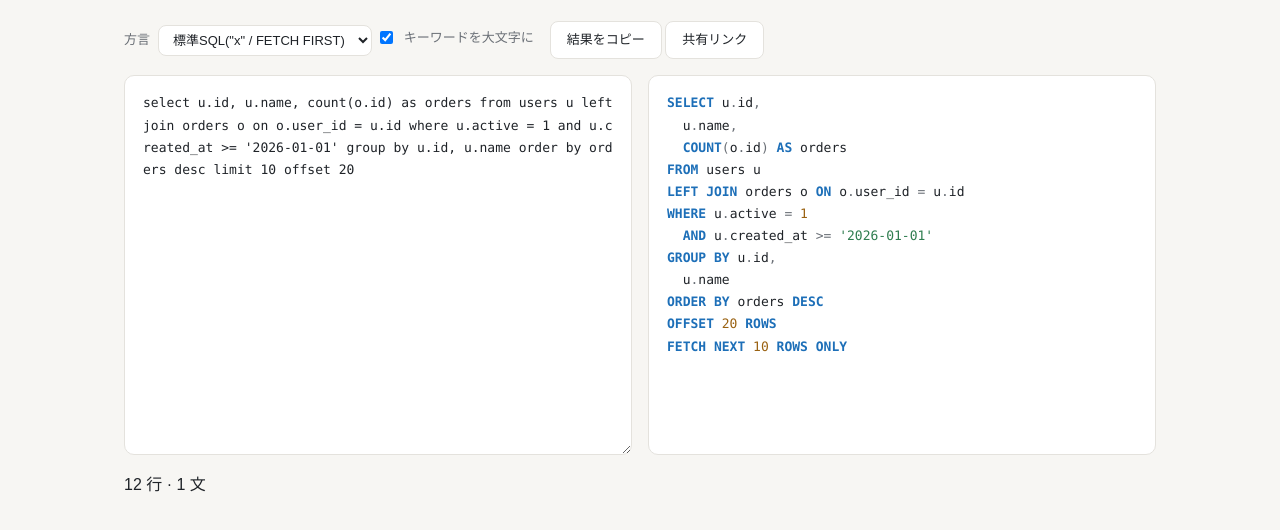
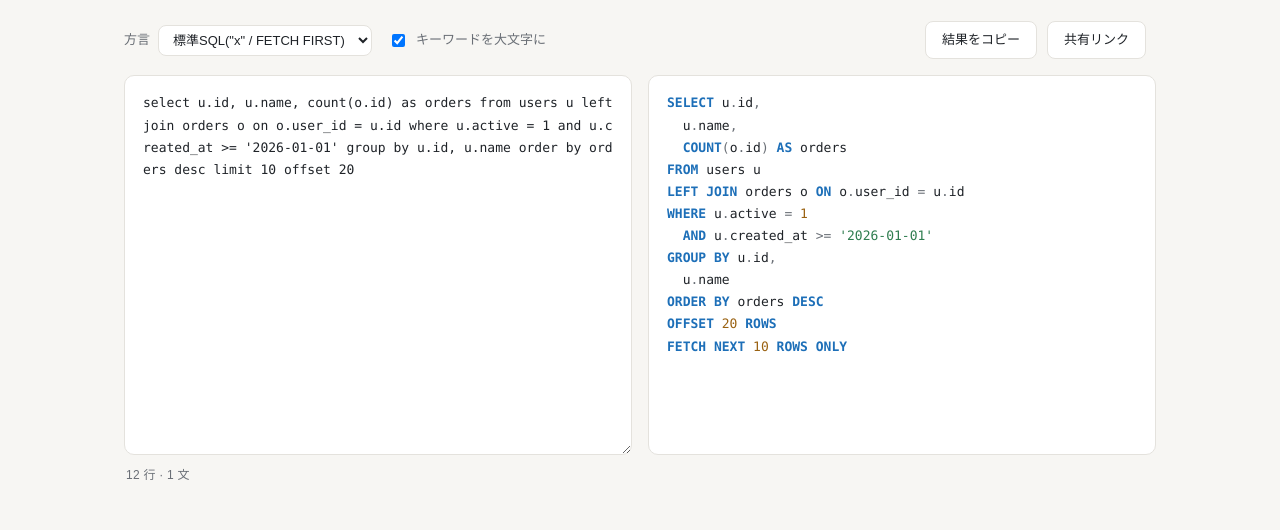
Before and after one commit to miruky/sqlfmt-hou, a website built with Vite: page index.html in a window 1280 px wide. Shown: the part 102-632 px from the top of the page. Built offline with nearby package versions, Linux system fonts and the light colour scheme.

Commit message:
ツールバーの整理・フォーカス可視・空状態・控えめなモーションを追加

```diff
--- a/src/style.css
+++ b/src/style.css
@@ -74,9 +74,21 @@ h1 {
   display: flex;
   flex-wrap: wrap;
   align-items: center;
-  gap: 16px;
+  justify-content: space-between;
+  gap: 12px 16px;
   margin-bottom: 16px;
   font-size: 13px;
+}
+
+.tool-group {
+  display: flex;
+  flex-wrap: wrap;
+  align-items: center;
+  gap: 16px;
+}
+
+.tool-actions {
+  gap: 10px;
 }
 
 label {
@@ -105,6 +117,9 @@ button {
   background: var(--panel);
   color: var(--ink);
   cursor: pointer;
+  transition:
+    border-color 0.15s ease,
+    color 0.15s ease;
 }
 
 button:hover {
@@ -112,9 +127,24 @@ button:hover {
   color: var(--accent);
 }
 
+:is(select, button, input):focus-visible {
+  outline: 2px solid var(--accent);
+  outline-offset: 2px;
+}
+
 #copied {
-  color: var(--muted);
+  color: var(--accent);
   font-size: 13px;
+  animation: fade-in 0.2s ease;
+}
+
+@keyframes fade-in {
+  from {
+    opacity: 0;
+  }
+  to {
+    opacity: 1;
+  }
 }
 
 .panes {
@@ -182,3 +212,27 @@ textarea:focus {
 .tok-punct {
   color: var(--syn-operator);
 }
+
+/* 入力が空のときの控えめな案内。 */
+#output[data-empty]::before {
+  content: attr(data-empty);
+  color: var(--muted);
+}
+
+.stats {
+  margin: 10px 2px 0;
+  font-size: 12px;
+  color: var(--muted);
+  font-variant-numeric: tabular-nums;
+  letter-spacing: 0.02em;
+  min-height: 1.2em;
+}
+
+@media (prefers-reduced-motion: reduce) {
+  *,
+  *::before,
+  *::after {
+    animation: none !important;
+    transition: none !important;
+  }
+}
```
